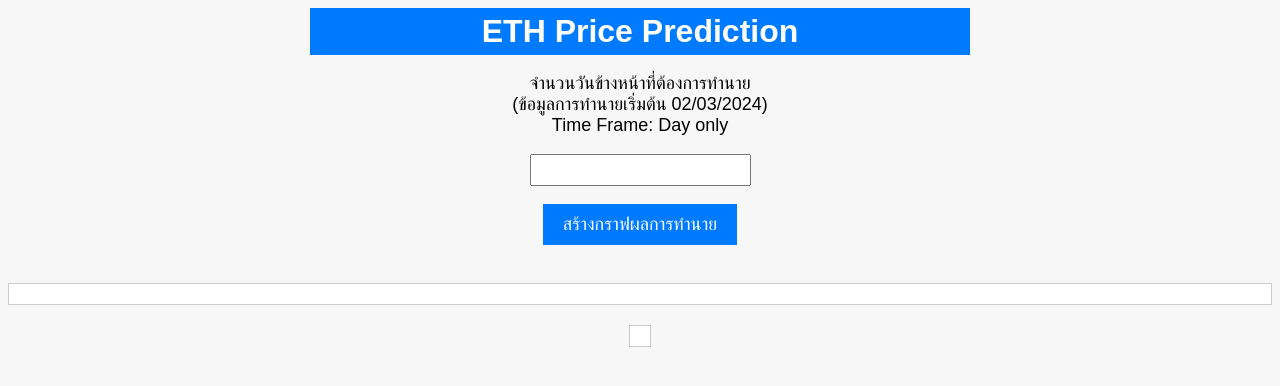
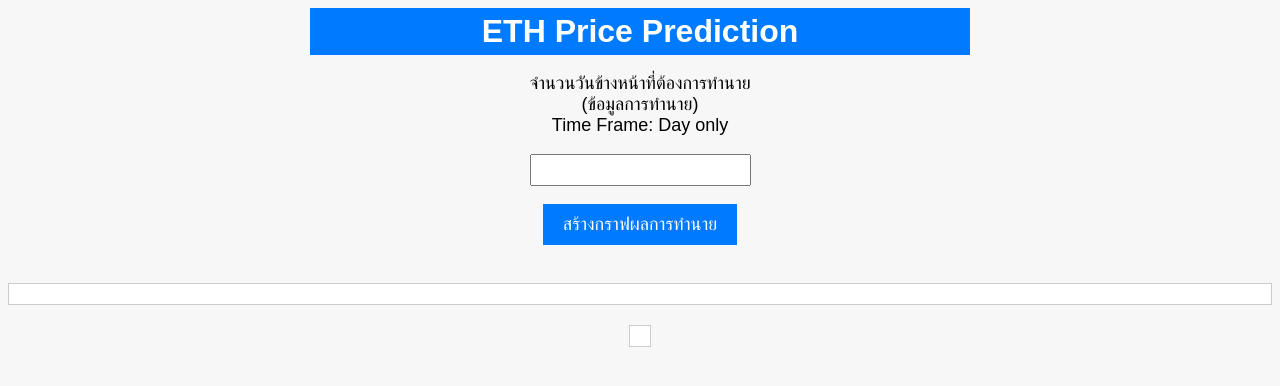
Before and after one commit to FullPowerMore02/AIPrototype2023, a Flask app: template CCXT_Flask_LSTM_Price_Prediction_500Days-main/template/index.html in a window 1280 px wide. Shown: the top 386 px of the page. Run offline with Flask 3, Linux system fonts and the light colour scheme; the template is opened without the code that fills it, so the values that code supplies are empty; some libraries are stand-ins or nearby versions.

Commit message:
Update index.html

```diff
--- a/CCXT_Flask_LSTM_Price_Prediction_500Days-main/template/index.html
+++ b/CCXT_Flask_LSTM_Price_Prediction_500Days-main/template/index.html
@@ -15,7 +15,7 @@
     <br><br>
     <label>จำนวนวันข้างหน้าที่ต้องการทำนาย</label>
     <br>
-    <label>(ข้อมูลการทำนายเริ่มต้น 02/03/2024)</label>
+    <label>(ข้อมูลการทำนาย)</label>
     <br>
     <label>Time Frame: Day only</label>
     <br><br>
```
